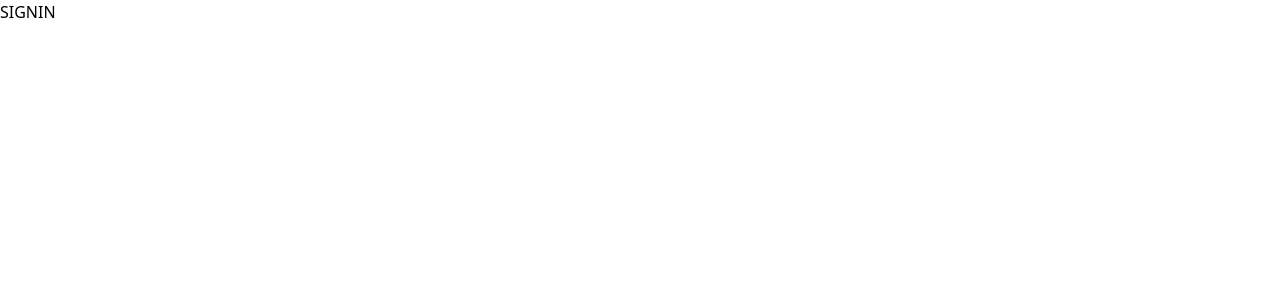
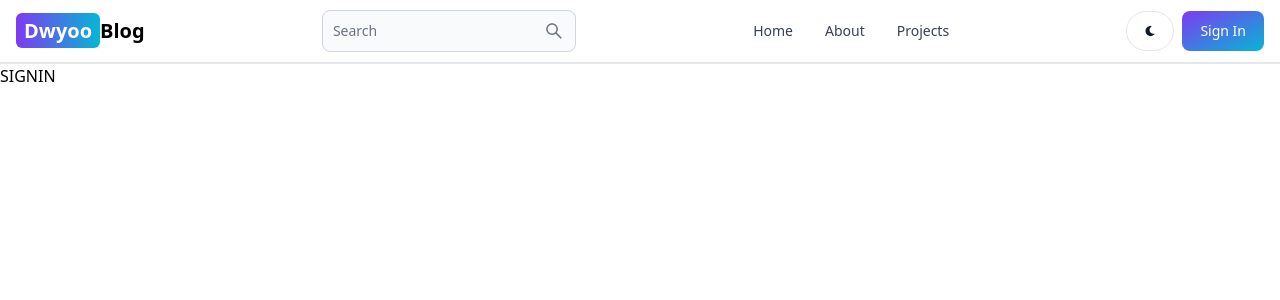
Before and after one commit to Cahyodr/blog-app, a React (Vite) app in the folder client/: page /sign-in in a window 1280 px wide. Shown: the top 300 px of the page. Built offline with nearby package versions, Linux system fonts and the light colour scheme.

Commit message:
Create header

```diff
--- a/client/index.html
+++ b/client/index.html
@@ -3,7 +3,7 @@
   <head>
     <meta charset="UTF-8" />
     <meta name="viewport" content="width=device-width, initial-scale=1.0" />
-    <title>BLog APp</title>
+    <title>Blog App</title>
   </head>
   <body>
     <div id="root"></div>
--- a/client/package.json
+++ b/client/package.json
@@ -10,8 +10,11 @@
     "preview": "vite preview"
   },
   "dependencies": {
+    "flowbite": "^2.2.1",
+    "flowbite-react": "^0.7.2",
     "react": "^18.2.0",
     "react-dom": "^18.2.0",
+    "react-icons": "^5.0.1",
     "react-router-dom": "^6.21.3"
   },
   "devDependencies": {
--- a/client/src/App.jsx
+++ b/client/src/App.jsx
@@ -5,10 +5,12 @@
 import SignUp from "./pages/SignUp";
 import Dashboard from "./pages/Dashboard";
 import Projects from "./pages/Projects";
+import Header from "./components/Header";
 
 function App() {
   return (
     <BrowserRouter>
+      <Header />
       <Routes>
         <Route path="/" element={<Home />} />
         <Route path="/about" element={<About />} />
--- /dev/null
+++ b/client/src/components/Header.jsx
@@ -0,0 +1,58 @@
+import { Button, Navbar, TextInput } from "flowbite-react";
+import { Link, useLocation } from "react-router-dom";
+import { AiOutlineSearch } from "react-icons/ai";
+import { FaMoon } from "react-icons/fa";
+
+function Header() {
+  const path = useLocation().pathname;
+  return (
+    <Navbar className="border-b-2">
+      <Link
+        to={"/"}
+        className="self-center whitespace-nowrap text-sm sm:text-xl font-semibold dark:text-white"
+      >
+        <span className="px-2 py-1 bg-gradient-to-r from-purple-600 to-cyan-500 rounded-md text-white">
+          Dwyoo
+        </span>
+        Blog
+      </Link>
+
+      <form action="">
+        <TextInput
+          type="text"
+          placeholder="Search"
+          rightIcon={AiOutlineSearch}
+          className="hidden lg:inline"
+        />
+      </form>
+
+      <Button className=" w-12 h-10  lg:hidden" color="gray" pill>
+        <AiOutlineSearch />
+      </Button>
+
+      <div className="flex gap-2 md:order-2">
+        <Button className="w-12 h-10 hidden sm:inline" color="gray" pill>
+          <FaMoon />
+        </Button>
+        <Link to={"/sign-in"}>
+          <Button gradientDuoTone="purpleToBlue">Sign In</Button>
+        </Link>
+        <Navbar.Toggle />
+      </div>
+
+      <Navbar.Collapse>
+        <Navbar.Link active={path === "/"} as={"div"}>
+          <Link to={"/"}>Home</Link>
+        </Navbar.Link>
+        <Navbar.Link active={path === "/about"} as={"div"}>
+          <Link to={"/about"}>About</Link>
+        </Navbar.Link>
+        <Navbar.Link active={path === "/projects"} as={"div"}>
+          <Link to={"/projects"}>Projects</Link>
+        </Navbar.Link>
+      </Navbar.Collapse>
+    </Navbar>
+  );
+}
+
+export default Header;
--- a/client/tailwind.config.js
+++ b/client/tailwind.config.js
@@ -1,8 +1,12 @@
 /** @type {import('tailwindcss').Config} */
 export default {
-  content: ["./index.html", "./src/**/*.{js,ts,jsx,tsx}"],
+  content: [
+    "./index.html",
+    "./src/**/*.{js,ts,jsx,tsx}",
+    "node_modules/flowbite-react/lib/esm/**/*.js",
+  ],
   theme: {
     extend: {},
   },
-  plugins: [],
+  plugins: [require("flowbite/plugin")],
 };
```
Also changed, not shown: 1 other file (tests, documents, lock files or other folders).
